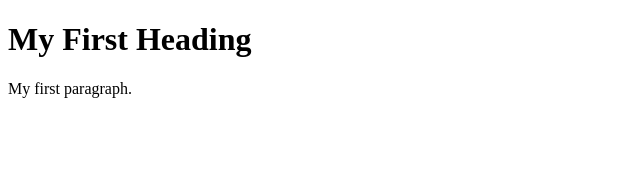
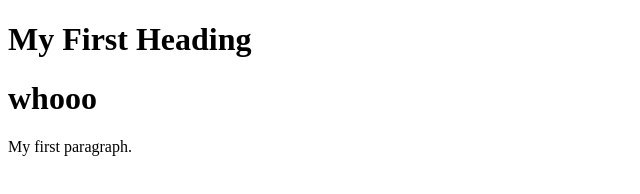
Before and after one commit to share6600/git-one, a plain HTML site: page index.html in a window 1280 px wide. Shown: the whole page, without its empty margins (0-640 px from the left). Drawn offline with Linux system fonts and the light colour scheme.

Commit message:
add h1 whoo

```diff
--- a/index.html
+++ b/index.html
@@ -6,6 +6,7 @@
 <body>
 
 <h1>My First Heading</h1>
+<h1>whooo</h1>
 <p>My first paragraph.</p>
 
 </body>
```
